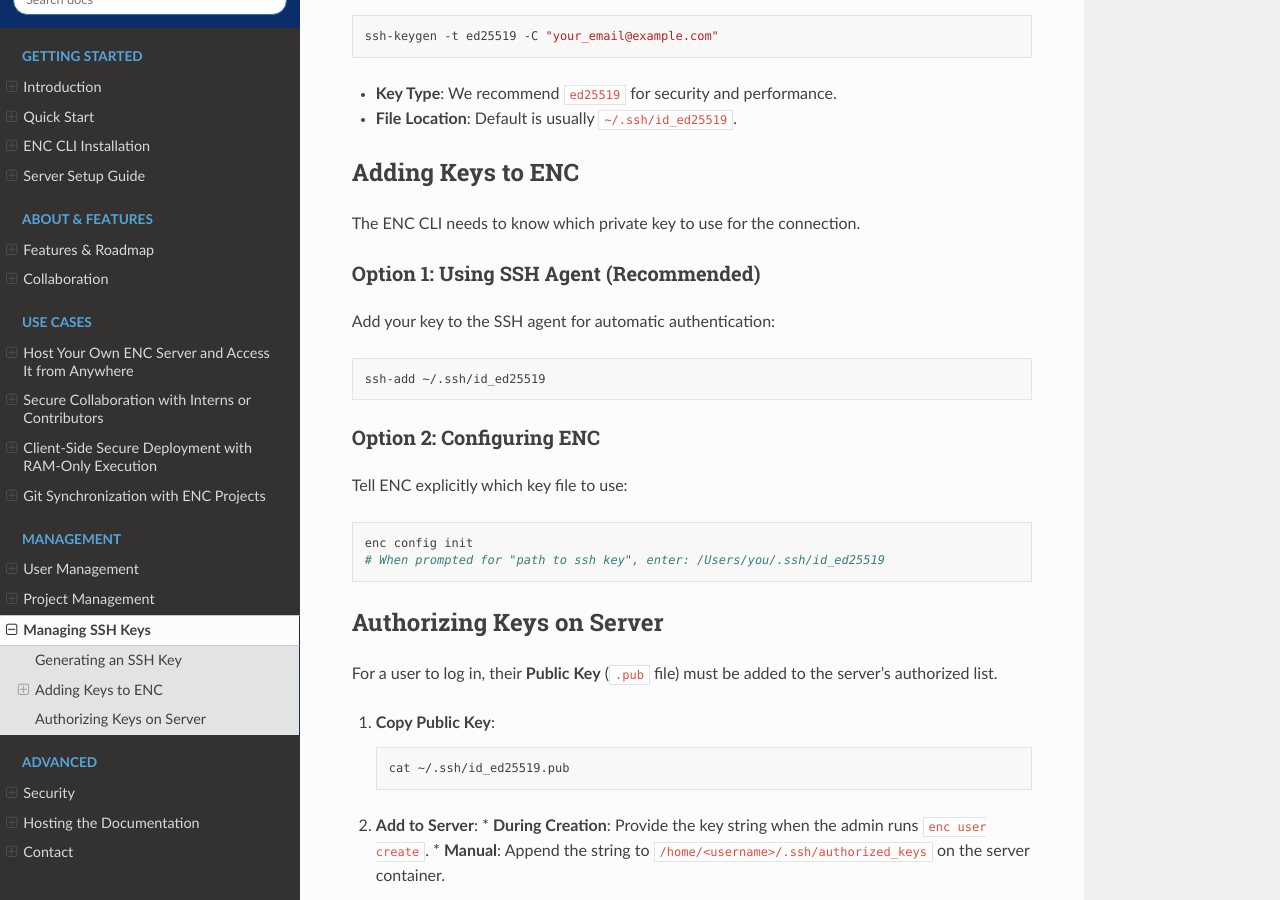
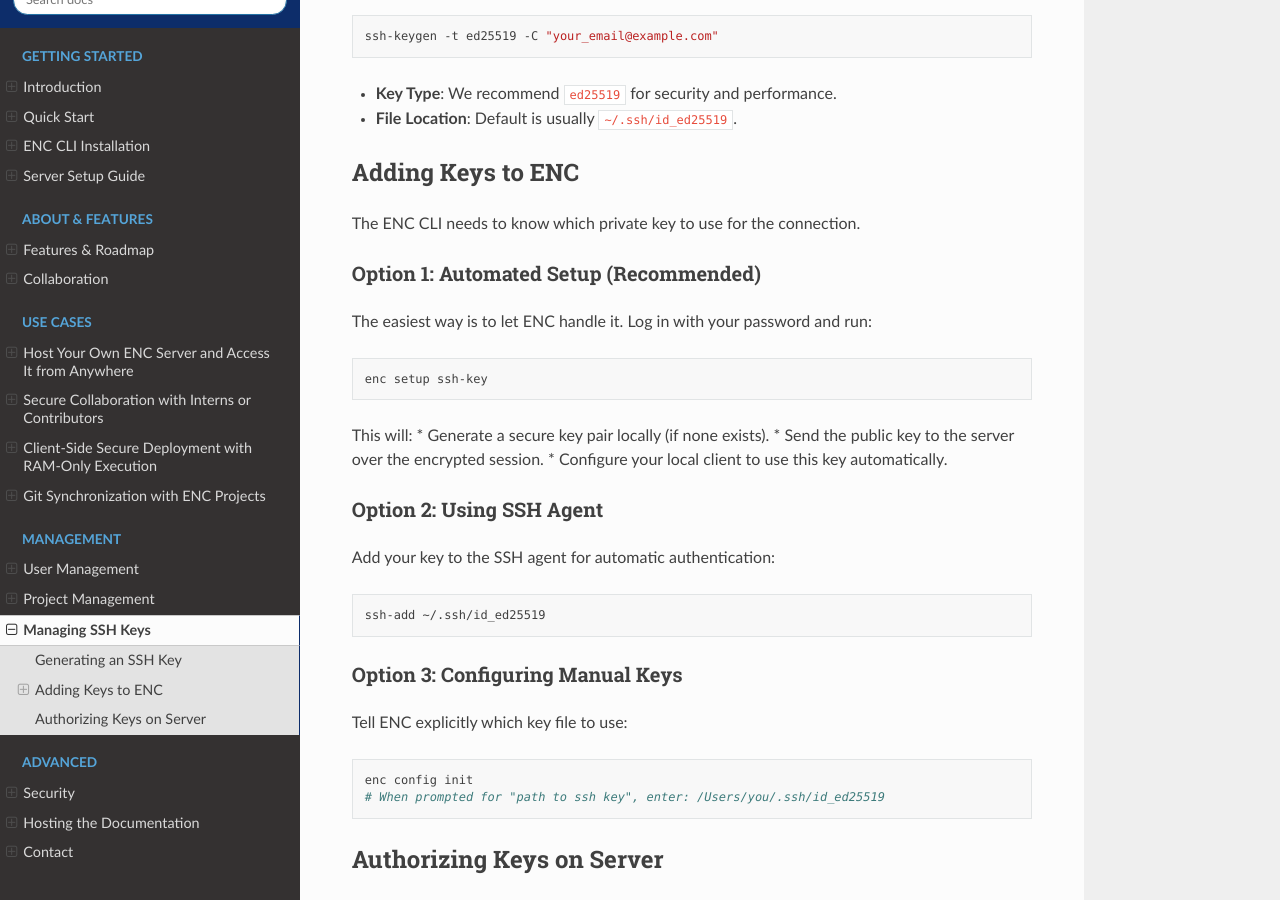
Before and after one commit to Pranjalab/enc, a Sphinx documentation site: the page built from docs/ssh_keys.rst, in a window 1280 px wide and 900 px high, scrolled down 322 px. Built offline with Sphinx 7.4.7 and the Read the Docs theme 3.1.0, drawn with Linux system fonts in a browser that asks for light colours.

Commit message:
docs: update quick start and ssh guides with auto-setup

```diff
--- a/docs/installation_cli.rst
+++ b/docs/installation_cli.rst
@@ -54,7 +54,7 @@ Once installed, you must configure the CLI to point to your server.
 2.  Follow the prompts:
     *   **Server URL**: Enter the full URL (e.g., ``http://your-server.com:2222``).
     *   **Username**: Your assigned username.
-    *   **SSH Key Path**: Path to your private SSH key (e.g., ``~/.ssh/id_ed25519``).
+    *   **SSH Key Path**: Leaving this blank is fine! You can run ``enc setup ssh-key`` later to auto-generate one.
 
 You can check your configuration at any time with:
 
--- a/docs/ssh_keys.rst
+++ b/docs/ssh_keys.rst
@@ -20,16 +20,29 @@ Adding Keys to ENC
 
 The ENC CLI needs to know which private key to use for the connection.
 
-Option 1: Using SSH Agent (Recommended)
+Option 1: Automated Setup (Recommended)
 ~~~~~~~~~~~~~~~~~~~~~~~~~~~~~~~~~~~~~~~
+The easiest way is to let ENC handle it. Log in with your password and run:
+
+.. code-block:: bash
+
+    enc setup ssh-key
+
+This will:
+*   Generate a secure key pair locally (if none exists).
+*   Send the public key to the server over the encrypted session.
+*   Configure your local client to use this key automatically.
+
+Option 2: Using SSH Agent
+~~~~~~~~~~~~~~~~~~~~~~~~~
 Add your key to the SSH agent for automatic authentication:
 
 .. code-block:: bash
 
     ssh-add ~/.ssh/id_ed25519
 
-Option 2: Configuring ENC
-~~~~~~~~~~~~~~~~~~~~~~~~~
+Option 3: Configuring Manual Keys
+~~~~~~~~~~~~~~~~~~~~~~~~~~~~~~~~~
 Tell ENC explicitly which key file to use:
 
 .. code-block:: bash
```
Also changed, not shown: docs/quick_start.rst (+9 -4 lines).
